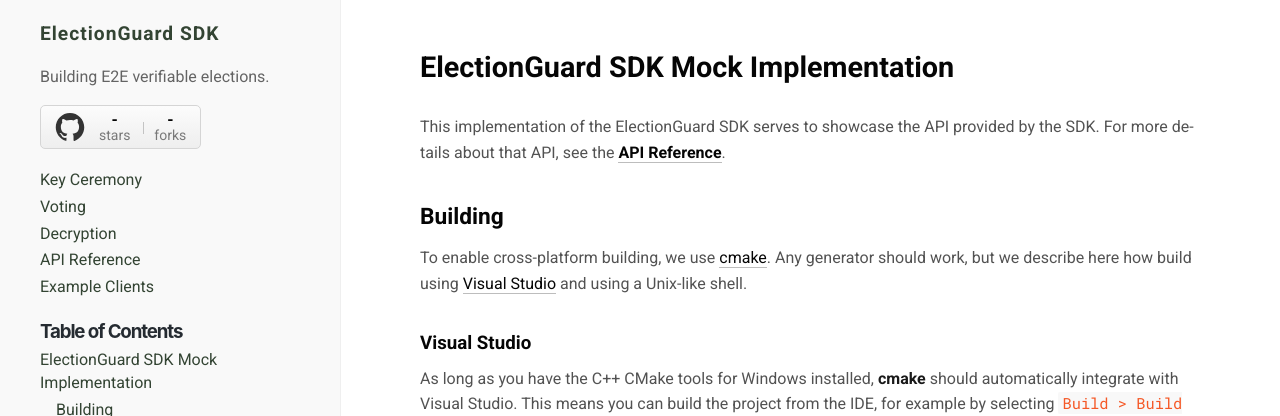
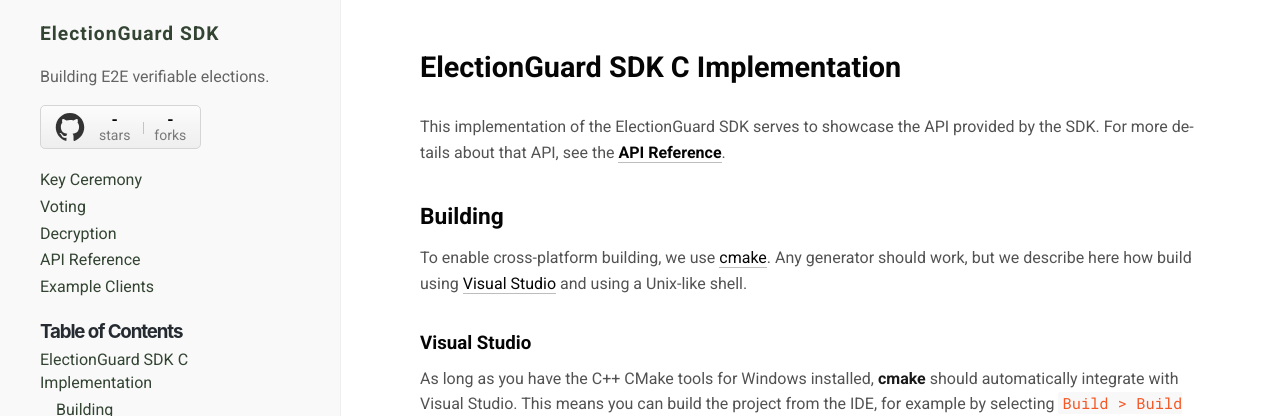
Before and after one commit to ElectionGuard/ElectionGuard-SDK-C-Documentation, a plain HTML site: page index.html in a window 1280 px wide. Shown: the top 416 px of the page. Drawn offline with nearby package versions, Linux system fonts and the light colour scheme; some packages are replaced by stand-ins of ours; no server answers.

Commit message:
Fix Typo

```diff
--- a/index.html
+++ b/index.html
@@ -60,7 +60,7 @@
 </div>
   <h3>Table of Contents</h3>
   <ul>
-<li><a class="reference internal" href="#">ElectionGuard SDK Mock Implementation</a><ul>
+<li><a class="reference internal" href="#">ElectionGuard SDK C Implementation</a><ul>
 <li><a class="reference internal" href="#building">Building</a><ul>
 <li><a class="reference internal" href="#id2">Visual Studio</a></li>
 <li><a class="reference internal" href="#unix-like-systems">Unix-like Systems</a></li>
@@ -102,7 +102,7 @@
   <div class="t-content">
     <div class="t-body yue">
   <div class="section" id="electionguard-sdk-mock-implementation">
-<h1>ElectionGuard SDK Mock Implementation<a class="headerlink" href="#electionguard-sdk-mock-implementation" title="Permalink to this headline">¶</a></h1>
+<h1>ElectionGuard SDK C Implementation<a class="headerlink" href="#electionguard-sdk-mock-implementation" title="Permalink to this headline">¶</a></h1>
 <p>This implementation of the ElectionGuard SDK serves to showcase the
 API provided by the SDK. For more details about that API, see the
 <a class="reference internal" href="api/index.html#include"><span class="std std-ref">API Reference</span></a>.</p>
```
